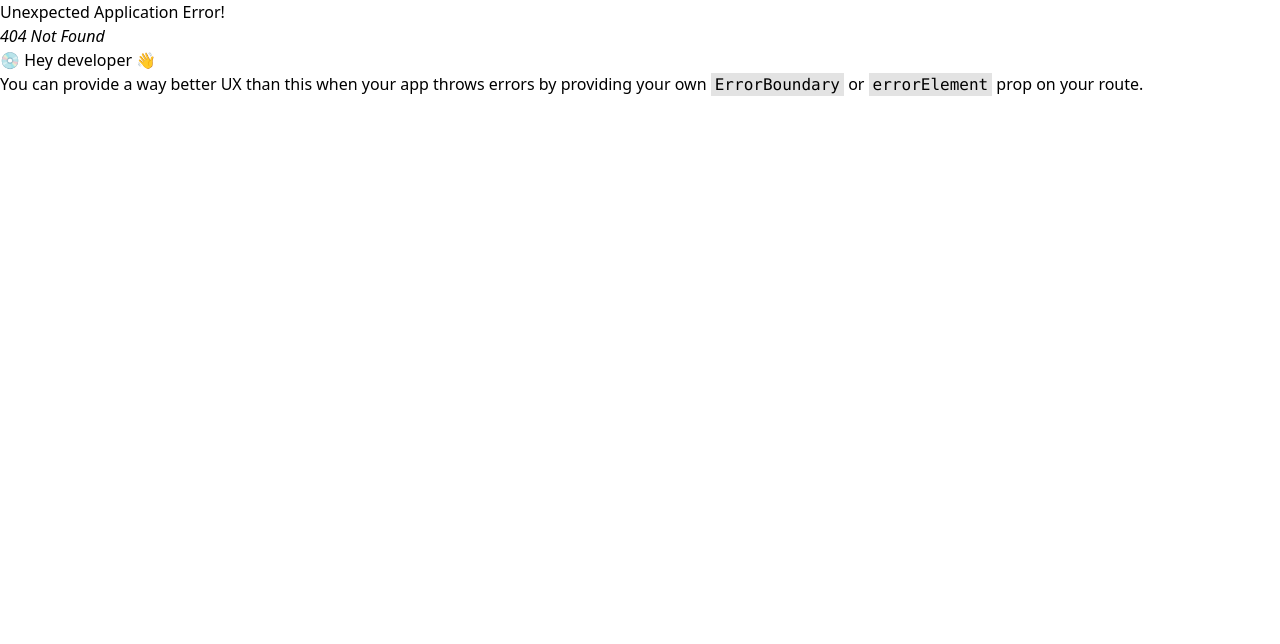
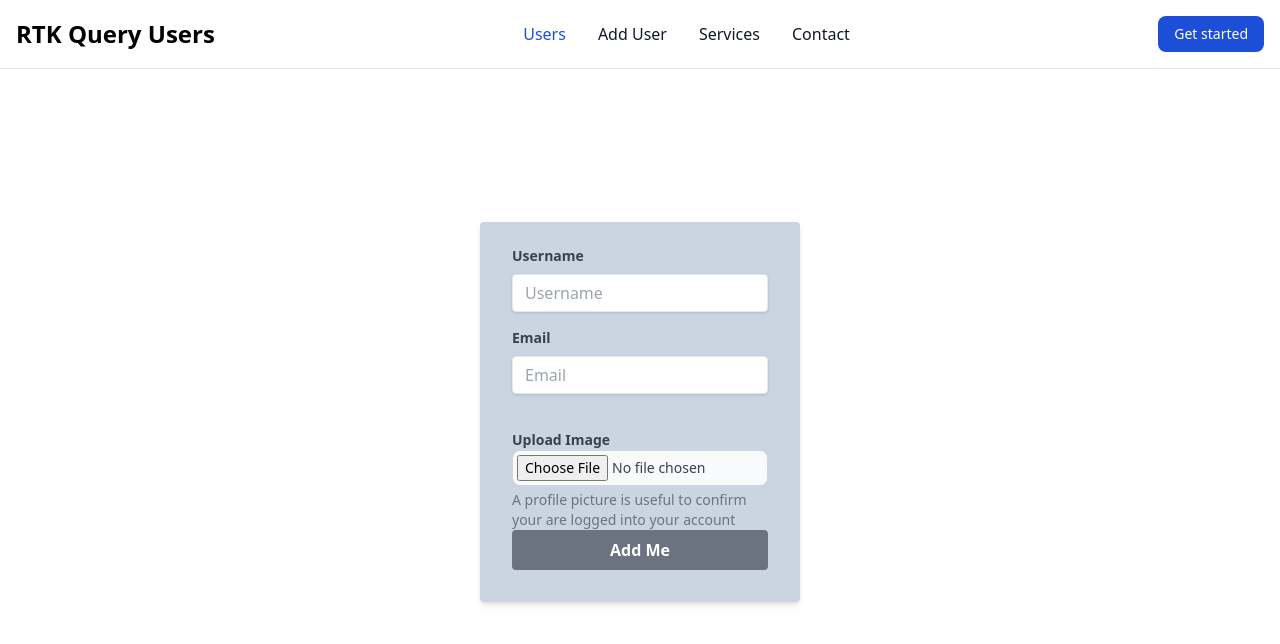
Before and after one commit to AliAsgharGill/RTK-Query, a React (Vite) app: page /edit/1 in a window 1280 px wide. Before the commit this address had no page. Shown: the top 644 px of the page. Built offline with nearby package versions, Linux system fonts and the light colour scheme; no server answers.

Commit message:
Minor Changes

```diff
--- a/src/App.tsx
+++ b/src/App.tsx
@@ -17,7 +17,11 @@ export const router = createBrowserRouter([
       {
         path: "/add",
         element: <Create />
-      }
+      },
+      {
+        path: "/edit/:id",
+        element: <Create />
+      },
     ]
   },
 
--- a/src/components/AddEdit.tsx
+++ b/src/components/AddEdit.tsx
@@ -1,31 +1,34 @@
 import { useState } from "react";
 import { User } from "../models/studennt.model";
-import { useAddUserMutation, useGetUsersQuery } from "../features/userDetailApi";
-import { useNavigate } from "react-router-dom";
+import { useAddUserMutation, useGetUsersQuery, useEditUserQuery } from "../features/userDetailApi";
+import { useNavigate, useParams } from "react-router-dom";
 
 const AddEdit = () => {
     const navigate = useNavigate()
     const [users, setUsers] = useState<User>(Object);
+    // const [editMode, setEditMode] = useNavigate<boolean>(false);
     const [addUser] = useAddUserMutation();
     const { refetch } = useGetUsersQuery();
+    const { id } = useParams();
+    const { data } = useEditUserQuery(id!);
 
     const handleChange = (e: React.ChangeEvent<HTMLInputElement>) => {
         setUsers({ ...users, [e.target.name]: e.target.value });
     }
+    console.log(data);
 
     const handleSubmit = async (e: React.FormEvent<HTMLFormElement>) => {
         e.preventDefault();
         addUser(users)
+        await navigate("/");
         refetch();
-        await navigate("/");
         // console.log(users);
-
     }
 
 
     return (
         <>
-            <div className="mt-40"></div>
+            <div className="mt-5"></div>
             <div className="min-w-lg  h-screen  flex justify-center items-center  ">
                 <form onSubmit={handleSubmit} className="bg-slate-300 w-1/4 shadow-md rounded px-8 pt-6 pb-8 mb-4" >
                     <div className="mb-4">
@@ -41,8 +44,8 @@ const AddEdit = () => {
                         <input onChange={handleChange} className="shadow appearance-none border  rounded w-full py-2 px-3 text-gray-700 mb-3 leading-tight focus:outline-none focus:shadow-outline" name="email" id="email" type="email" placeholder="Email" />
                     </div>
                     <div className="">
-                        <label className="block text-sm  text-gray-700 font-bold " htmlFor="user_avatar">Upload file</label>
-                        <input className="block w-full text-sm text-gray-700 p-1  border border-gray-300 rounded-lg cursor-pointer bg-gray-50 dark:text-gray-400 focus:outline-none dark:bg-gray-700 dark:border-gray-600 dark:placeholder-gray-400" aria-describedby="user_avatar_help" id="user_avatar" type="file" name="pic" />
+                        <label className="block text-sm  text-gray-700 font-bold " htmlFor="user_avatar">Upload Image</label>
+                        <input onChange={handleChange} className="block w-full text-sm text-gray-700 p-1  border border-gray-300 rounded-lg cursor-pointer bg-gray-50 dark:text-gray-400 focus:outline-none dark:bg-gray-700 dark:border-gray-600 dark:placeholder-gray-400" aria-describedby="user_avatar_help" id="user_avatar" type="file" name="pic" />
                         <div className="mt-1 text-sm text-gray-500 dark:text-gray-300" id="user_avatar_help">A profile picture is useful to confirm your are logged into your account</div>
                     </div>
                     <div className="flex items-center justify-between">
--- a/src/components/Read.tsx
+++ b/src/components/Read.tsx
@@ -1,10 +1,12 @@
-import { Link } from "react-router-dom";
-import { useGetUsersQuery } from "../features/userDetailApi";
+import { NavLink } from "react-router-dom";
+import { useDeleteUserMutation, useGetUsersQuery } from "../features/userDetailApi";
+
 const Read = () => {
+  const [deleteUser] = useDeleteUserMutation();
   const { data, error, isLoading, isFetching, isSuccess } = useGetUsersQuery();
   return (
     <>
-      <div className="h-"></div>
+      <div className="mt-10"></div>
       <div className="p-10">
         {error && <h1 className="text-red-500 font-bold h-screen flex justify-center items-center" >Something Went Wrong</h1>},
         {isLoading &&
@@ -27,8 +29,9 @@ const Read = () => {
                   <h5 className="mb-1 text-xl font-medium text-gray-900 dark:text-white">{e?.name}</h5>
                   <span className="text-sm text-gray-500 dark:text-gray-400">{e?.email}</span>
                   <div className="flex mt-4 md:mt-6">
-                    <Link to="/" className="inline-flex items-center px-4 w-1/2 py-2 text-sm font-medium text-center text-white bg-blue-700 rounded-lg hover:bg-blue-800 focus:ring-4 focus:outline-none focus:ring-blue-300 dark:bg-blue-600 dark:hover:bg-blue-700 dark:focus:ring-blue-800">Edit</Link>
-                    <Link to="/" className="inline-flex items-center px-4 py-2  text-sm font-medium text-center text-red-900 bg-white border border-gray-300 rounded-lg hover:bg-gray-100 focus:ring-4 focus:outline-none focus:ring-gray-200 dark:bg-gray-800 dark:text-red-600 dark:border-red-600 dark:hover:bg-gray-700 dark:hover:border-gray-700 dark:focus:ring-gray-700 ms-3">Delete</Link>
+                    <button ><NavLink to={`edit/${e?.id}`}><div className="inline-flex items-center px-4 w-full py-2 text-sm font-medium text-center text-white bg-blue-700 rounded-lg hover:bg-blue-800 focus:ring-4 focus:outline-none focus:ring-red-700 dark:bg-blue-600 dark:hover:bg-blue-700 dark:focus:text-white">Edit</div></NavLink>
+                    </button>
+                    <button className="inline-flex items-center px-4 py-2  text-sm font-medium text-center text-red-900 bg-white border border-gray-300 rounded-lg hover:bg-gray-100 focus:ring-4 focus:outline-none focus:ring-gray-200 dark:bg-gray-800 dark:text-red-600 dark:border-red-600 dark:hover:bg-gray-700 dark:hover:border-gray-700 dark:focus:ring-gray-700 ms-3" onClick={() => deleteUser(e?.id)} >Delete</button>
                   </div>
                 </div>
               </div>)
--- a/src/features/userDetailApi.tsx
+++ b/src/features/userDetailApi.tsx
@@ -6,18 +6,33 @@ export const userApi = createApi({
     baseQuery: fetchBaseQuery({
         baseUrl: 'https://65784a9df08799dc8044d036.mockapi.io/',
     }),
+    tagTypes: ["User"],
     endpoints: (builder) => ({
         getUsers: builder.query<User[], void>({
-            query: () => "/crud-rtk"
+            query: () => "/crud-rtk",
+            providesTags: ["User"]
+        }),
+        editUser: builder.query<User, string>({
+            query: (id) => `/crud-rtk/${id}`,
+            providesTags: ["User"]
         }),
         addUser: builder.mutation<void, User>({
             query: (student) => ({
                 url: "/crud-rtk",
                 method: "POST",
                 body: student,
-            })
-        })
+            }),
+            invalidatesTags: ["User"],
+        }),
+        deleteUser: builder.mutation<void, string>({
+            query: (id) => ({
+                url: `/crud-rtk/${id}`,
+                method: "DELETE",
+            }),
+            invalidatesTags: ["User"],
+        }),
+
     })
 })
 
-export const { useGetUsersQuery, useAddUserMutation } = userApi;
+export const { useGetUsersQuery, useEditUserQuery, useAddUserMutation, useDeleteUserMutation } = userApi;
```
